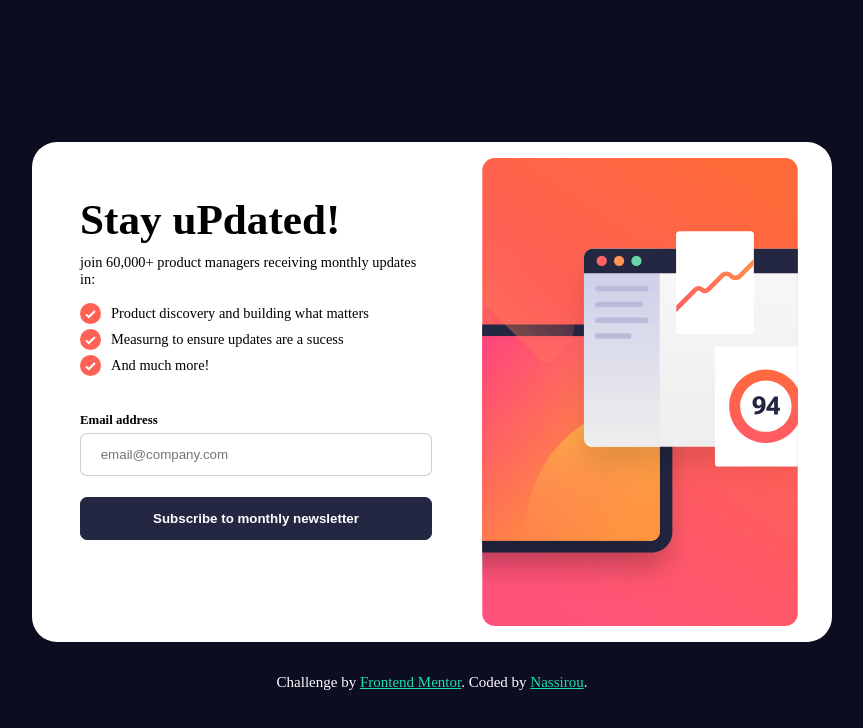
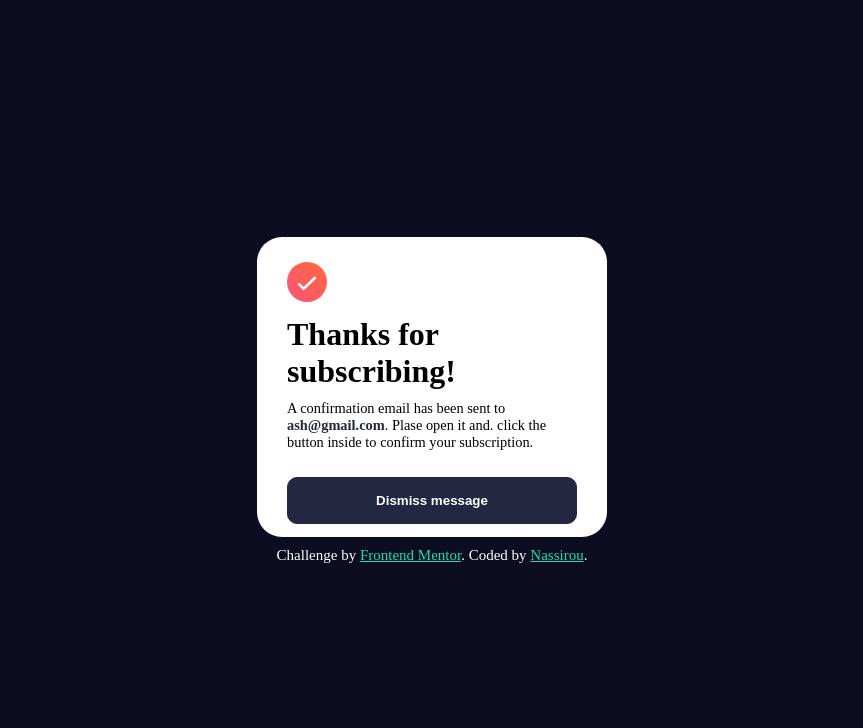
Before and after one commit to nassirou-N/newsletter-sign-up-with-success-message-main, a plain HTML site: page index.html in a window 1280 px wide. Shown: the whole page, without its empty margins (208-1071 px from the left). Drawn offline with Linux system fonts and the light colour scheme.

Commit message:
the sucess party

```diff
--- a/index.html
+++ b/index.html
@@ -11,7 +11,7 @@
       sizes="32x32"
       href="./assets/images/favicon-32x32.png"
     />
-    <link rel="stylesheet" href="style.css">
+    <link rel="stylesheet" href="style.css" />
 
     <title>
       Frontend Mentor | Newsletter sign-up form with success message
@@ -31,7 +31,7 @@
   </head>
   <body>
     <!-- Sign-up form start -->
-    <div class="container">
+    <!-- <div class="hidden container">
       <div class="container_section left">
         <h1 class="title">Stay uPdated!</h1>
         <p>join 60,000+ product managers receiving monthly updates in:</p>
@@ -64,7 +64,10 @@
       </div>
       <div class="container_section right">
         <picture>
-          <source srcset="./assets/images/illustration-sign-up-desktop.svg" media="(min-width:734px)">
+          <source
+            srcset="./assets/images/illustration-sign-up-desktop.svg"
+            media="(min-width:734px)"
+          />
           <img
             src="./assets/images/illustration-sign-up-mobile.svg"
             alt=""
@@ -75,22 +78,21 @@
       </div>
     </div>
 
-    <!-- Sign-up form end -->
+    Sign-up form end -->
 
-    <!-- Success message start
+    <!-- Success message start-->
 
-  Thanks for subscribing!
+    <div class="container_succes">
+      <img src="./assets/images/icon-success.svg" alt="/" />
+      <h1>Thanks for subscribing!</h1>
+      <p>
+        A confirmation email has been sent to
+        <spam id="email_sucess">ash@gmail.com</spam>. Plase open it and. click the button  inside to confirm your subscription.
+      </p>
+      <button class="btn sucess">Dismiss message</button>
+    </div>
 
-  A confirmation email has been sent to ash@loremcompany.com.
-  Please open it and click the button insideThe div element has no special meaning at all. It represents its children. It can be used with the class, lang, and title attributes to mark up semantics common to a group of consecutive elements.
 
-MDN Reference
-
- to confirm your subscription.
-
-  Dismiss message
-
- Success message end -->
 
     <div class="attribution">
       Challenge by
--- a/style.css
+++ b/style.css
@@ -120,3 +120,32 @@ picture img{
     }
 
 }
+
+.hidden{
+    visibility: hidden;
+}
+
+.container_succes{
+    max-width: 350px;
+    max-height: 300px;
+    background-color: var(--White);
+    border-radius: 25px;
+    padding: 25px 30px;
+    margin-bottom: 10px;
+
+}
+
+.container_succes img{
+    width: 40px;
+    margin-bottom: 10px;
+}
+#email_sucess{
+    font-weight: bold;
+    color: var(--Dark_Slate_Grey);
+}
+
+.sucess{
+    width: 100%;
+    padding: 15px;
+    border-radius: 10px;
+}
```
